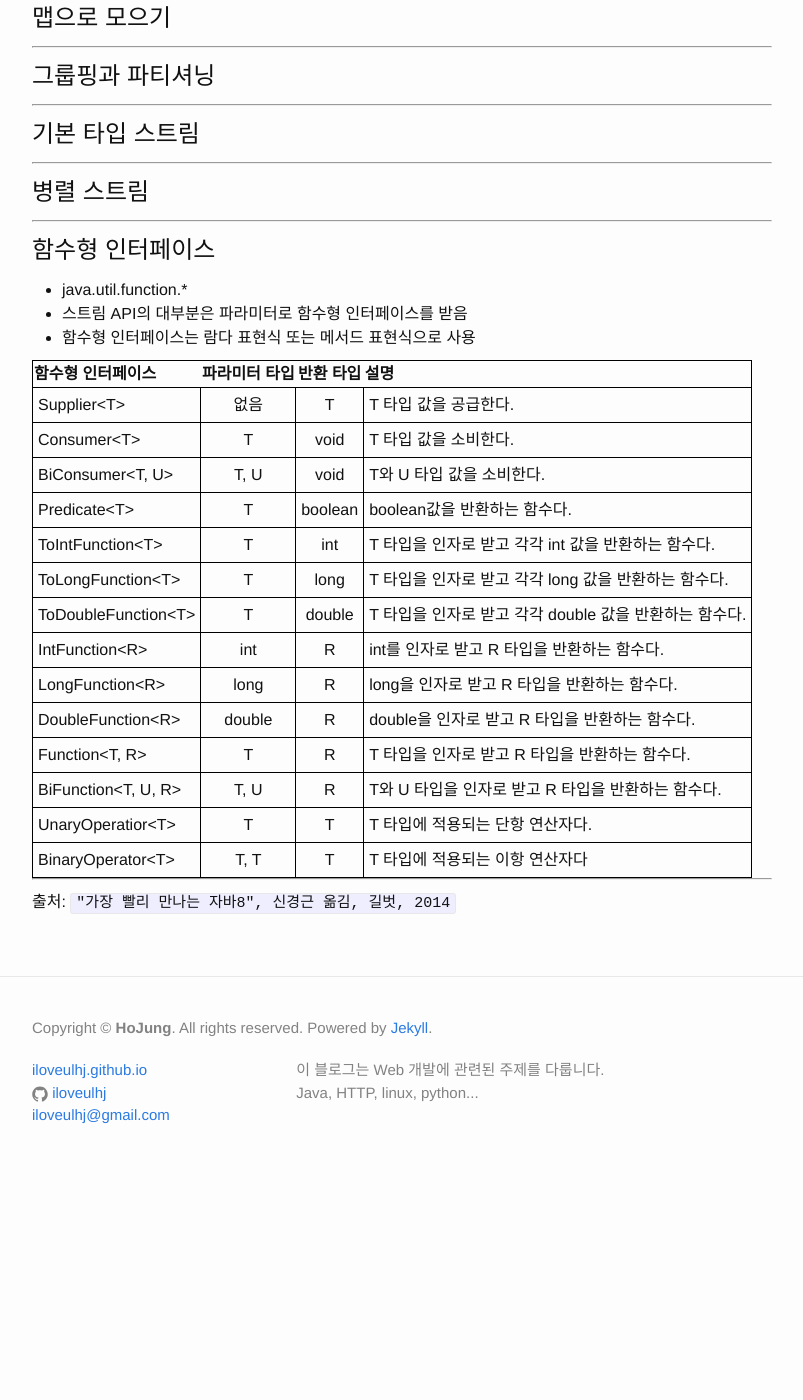
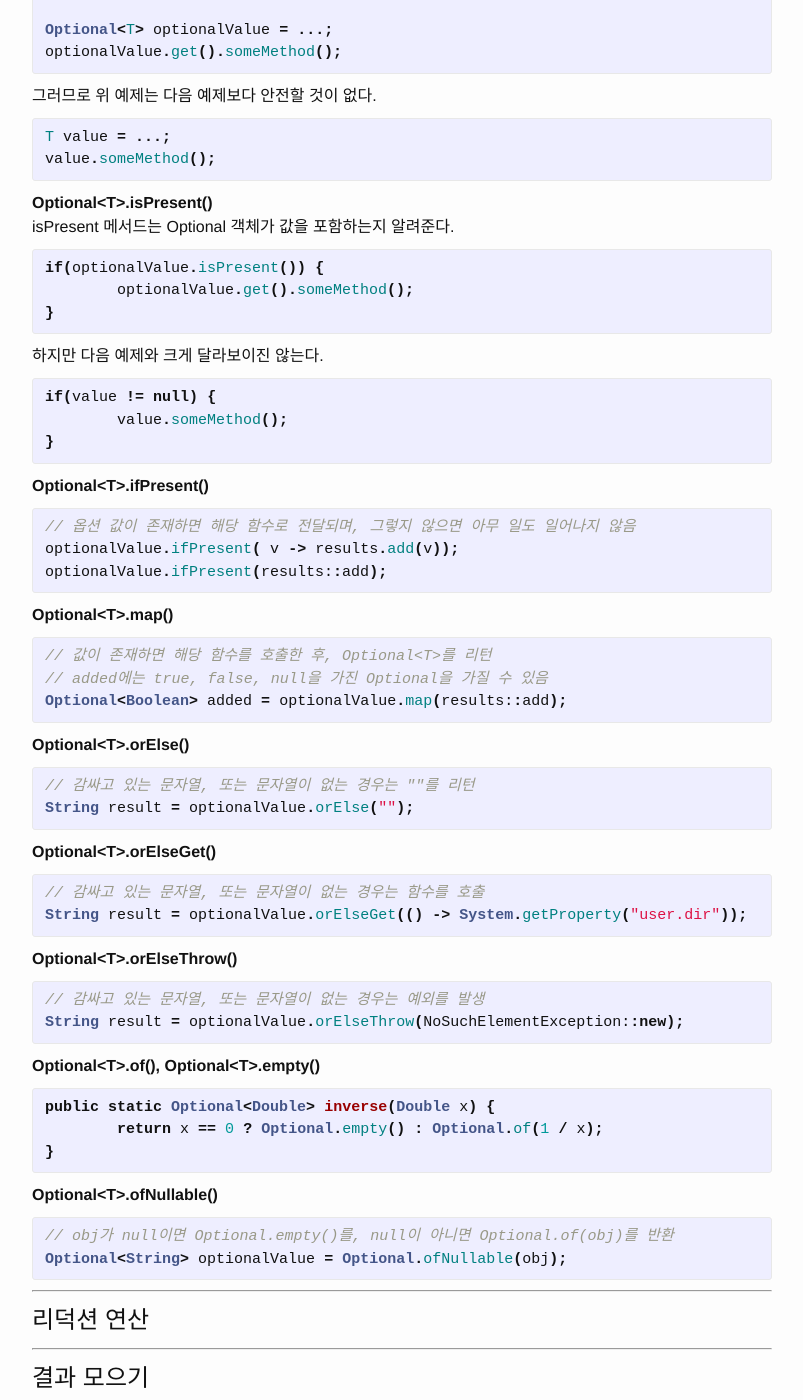
Before and after one commit to iloveulhj/iloveulhj.github.com, a Jekyll site: the page built from _posts/2015-05-17-java-stream-api.markdown, in a window 1280 px wide and 1400 px high, scrolled down 4662 px. Shown: the whole window, without its empty margins (238-1041 px from the left). Built offline with Jekyll 4.4.1, drawn with Linux system fonts in a browser that asks for light colours; comment, search, counter and statistics services are not loaded; before the commit the page ends 5844 px from its top, so only the background shows below that; some of the changed text lies outside the part shown.

Commit message:
Modified  "JAVA8 Stream API" post

```diff
--- a/_posts/2015-05-17-java-stream-api.markdown
+++ b/_posts/2015-05-17-java-stream-api.markdown
@@ -240,6 +240,83 @@ boolean aWordStartWithS = stream.anyMatch(s -> s.startsWith("S"));
 
 # 옵션 타입
 
+Optional<T> 객체는 T 타입 객체 또는 객체가 없는 경우의 래퍼다.
+
+**Optional\<T>.get()**
+get 메서드는 감싸고 있는 요소가 존재할 때는 요소를 반환하고 없을 경우는 NoSuchElementException을 던진다.
+{% highlight java %}
+Optional<T> optionalValue = ...;
+optionalValue.get().someMethod();
+{% endhighlight %}
+
+그러므로 위 예제는 다음 예제보다 안전할 것이 없다.
+{% highlight java %}
+T value = ...;
+value.someMethod();
+{% endhighlight %}
+
+**Optional\<T>.isPresent()**
+isPresent 메서드는 Optional<T> 객체가 값을 포함하는지 알려준다.
+{% highlight java %}
+if(optionalValue.isPresent()) {
+	optionalValue.get().someMethod();
+}
+{% endhighlight %}
+
+하지만 다음 예제와 크게 달라보이진 않는다.
+{% highlight java %}
+if(value != null) {
+	value.someMethod();
+}
+{% endhighlight %}
+
+**Optional\<T>.ifPresent()**
+{% highlight java %}
+// 옵션 값이 존재하면 해당 함수로 전달되며, 그렇지 않으면 아무 일도 일어나지 않음
+optionalValue.ifPresent( v -> results.add(v));
+optionalValue.ifPresent(results::add);
+{% endhighlight %}
+
+**Optional\<T>.map()**
+{% highlight java %}
+// 값이 존재하면 해당 함수를 호출한 후, Optional<T>를 리턴
+// added에는 true, false, null을 가진 Optional을 가질 수 있음
+Optional<Boolean> added = optionalValue.map(results::add);
+{% endhighlight %}
+
+
+**Optional\<T>.orElse()**
+{% highlight java %}
+// 감싸고 있는 문자열, 또는 문자열이 없는 경우는 ""를 리턴
+String result = optionalValue.orElse("");
+{% endhighlight %}
+
+**Optional\<T>.orElseGet()**
+{% highlight java %}
+// 감싸고 있는 문자열, 또는 문자열이 없는 경우는 함수를 호출
+String result = optionalValue.orElseGet(() -> System.getProperty("user.dir"));
+{% endhighlight %}
+
+**Optional\<T>.orElseThrow()**
+{% highlight java %}
+// 감싸고 있는 문자열, 또는 문자열이 없는 경우는 예외를 발생
+String result = optionalValue.orElseThrow(NoSuchElementException::new);
+{% endhighlight %}
+
+**Optional\<T>.of(), Optional\<T>.empty()**
+{% highlight java %}
+public static Optional<Double> inverse(Double x) {
+	return x == 0 ? Optional.empty() : Optional.of(1 / x);
+}
+{% endhighlight %}
+
+**Optional\<T>.ofNullable()**
+{% highlight java %}
+// obj가 null이면 Optional.empty()를, null이 아니면 Optional.of(obj)를 반환
+Optional<String> optionalValue = Optional.ofNullable(obj);
+{% endhighlight %}
+
+
 ---
 
 # 리덕션 연산
@@ -268,6 +345,22 @@ boolean aWordStartWithS = stream.anyMatch(s -> s.startsWith("S"));
 
 # 함수형 인터페이스
 
+대부분의 Stream의 API는 인자로 함수형 인터페이스를 받아서 처리한다.
+람다 표현식을 사용한 다음 코드가 있다.
+{% highlight java %}
+Stream<String> filterStream = stream.filter(s -> s.length() >= 4);
+{% endhighlight %}
+
+다음은 위의 예제를 람다 표현식을 이용하지 않고 기존의 스타일로 변경한 코드이다.
+{% highlight java %}
+Stream<String> filterStream = stream.filter(new Predicate<String>() {
+	@Override
+	public boolean test(String s) {
+		return s.length() >= 4;
+	}
+});
+{% endhighlight %}
+
 * java.util.function.*
 * 스트림 API의 대부분은 파라미터로 함수형 인터페이스를 받음
 * 함수형 인터페이스는 람다 표현식 또는 메서드 표현식으로 사용
```
